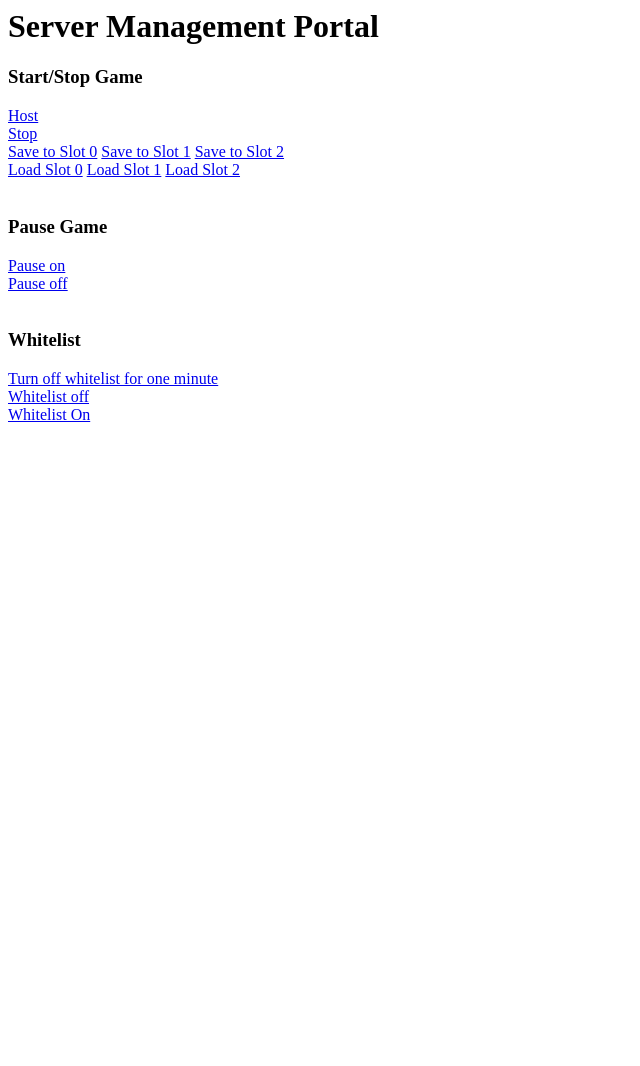
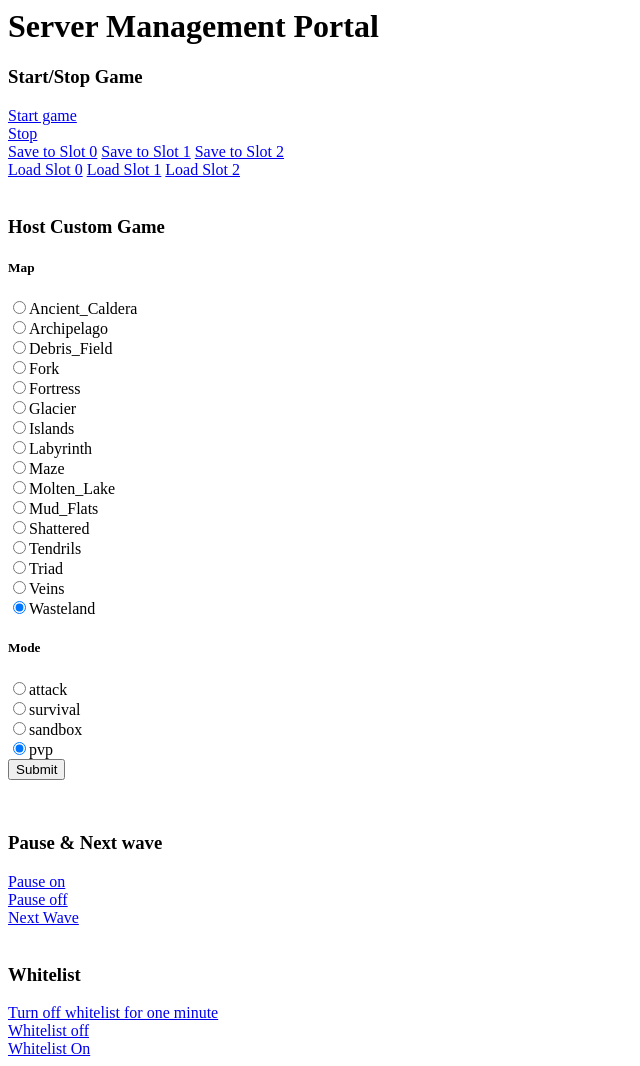
Before and after one commit to LivelyCarpet87/Mindustry-HTTP-Wrapper, a Flask app: template templates/home.html in a window 1280 px wide. Shown: the whole page, without its empty margins (0-640 px from the left). Before the commit the page ends 422 px from the top, so only its background shows below. Run offline with Flask 2, Linux system fonts and the light colour scheme; the template is opened without the code that fills it, so the values that code supplies are empty; parts of the project's set-up code (start-up, migrations or seed data) failed here and were passed over.

Commit message:
Added more options

```diff
--- a/server.py
+++ b/server.py
@@ -106,6 +106,25 @@ def hostGame():
     child.sendline(f'host')
     return redirect("/")
 
+@app.route('/actions/host', methods=['POST'])
+def hostGameDefined():
+    testLoggedIn()
+    map=request.form.get('map')
+    mode=request.form.get('mode')
+    if map not in ["Ancient_Caldera", "Archipelago", "Debris_Field", "Fork", "Fortress", "Glacier", "Islands", "Labyrinth", "Maze",
+    "Molten_Lake", "Mud_Flats", "Shattered", "Tendrils", "Triad", "Veins", "Wasteland"]:
+        abort(400)
+    if mode not in ["sandbox", "survival", "attack", "pvp"]:
+        abort(400)
+    child.sendline(f'host {map} {mode}')
+    return redirect("/")
+
+@app.route('/actions/runwave', methods=['GET'])
+def runwave():
+    testLoggedIn()
+    child.sendline(f'runwave')
+    return redirect("/")
+
 @app.route('/actions/letInPlayer', methods=['GET'])
 def letInPlayer():
     testLoggedIn()
--- a/templates/home.html
+++ b/templates/home.html
@@ -1,16 +1,44 @@
 <h1>Server Management Portal</h1>
 <h3>Start/Stop Game</h3>
 <div style="display: flex; flex-direction: column; ">
-    <a href="/actions/host">Host</a>
+    <a href="/actions/host">Start game</a>
     <a href="/actions/stop">Stop</a>
     <div><a href="/actions/save-to-slot/slot0">Save to Slot 0</a> <a href="/actions/save-to-slot/slot1">Save to Slot 1</a> <a href="/actions/save-to-slot/slot2">Save to Slot 2</a></div>
     <div><a href="/actions/load-slot/slot0">Load Slot 0</a> <a href="/actions/load-slot/slot1">Load Slot 1</a> <a href="/actions/load-slot/slot2">Load Slot 2</a> </div>
 </div>
 <br>
-<h3>Pause Game</h3>
+<h3>Host Custom Game</h3>
+<form action="/actions/host" method="post">
+    <h5>Map</h5>
+    <input type="radio" id="Ancient_Caldera" name="map" value="Ancient_Caldera" id="Ancient_Caldera"  checked><label for="Ancient_Caldera">Ancient_Caldera</label><br>
+    <input type="radio" id="Archipelago" name="map" value="Archipelago" id="Archipelago"  checked><label for="Archipelago">Archipelago</label><br>
+    <input type="radio" id="Debris_Field" name="map" value="Debris_Field" id="Debris_Field"  checked><label for="Debris_Field">Debris_Field</label><br>
+    <input type="radio" id="Fork" name="map" value="Fork" id="Fork"  checked><label for="Fork">Fork</label><br>
+    <input type="radio" id="Fortress" name="map" value="Fortress" id="Fortress"  checked><label for="Fortress">Fortress</label><br>
+    <input type="radio" id="Glacier" name="map" value="Glacier" id="Glacier"  checked><label for="Glacier">Glacier</label><br>
+    <input type="radio" id="Islands" name="map" value="Islands" id="Islands"  checked><label for="Islands">Islands</label><br>
+    <input type="radio" id="Labyrinth" name="map" value="Labyrinth" id="Labyrinth"  checked><label for="Labyrinth">Labyrinth</label><br>
+    <input type="radio" id="Maze" name="map" value="Maze" id="Maze"  checked><label for="Maze">Maze</label><br>
+    <input type="radio" id="Molten_Lake" name="map" value="Molten_Lake" id="Molten_Lake"  checked><label for="Molten_Lake">Molten_Lake</label><br>
+    <input type="radio" id="Mud_Flats" name="map" value="Mud_Flats" id="Mud_Flats"  checked><label for="Mud_Flats">Mud_Flats</label><br>
+    <input type="radio" id="Shattered" name="map" value="Shattered" id="Shattered"  checked><label for="Shattered">Shattered</label><br>
+    <input type="radio" id="Tendrils" name="map" value="Tendrils" id="Tendrils"  checked><label for="Tendrils">Tendrils</label><br>
+    <input type="radio" id="Triad" name="map" value="Triad" id="Triad"  checked><label for="Triad">Triad</label><br>
+    <input type="radio" id="Veins" name="map" value="Veins" id="Veins"  checked><label for="Veins">Veins</label><br>
+    <input type="radio" id="Wasteland" name="map" value="Wasteland" id="Wasteland"  checked><label for="Wasteland">Wasteland</label><br>
+    <h5>Mode</h5>
+    <input type="radio" id="attack" name="mode" value="attack" id="attack"  checked><label for="attack">attack</label><br>
+    <input type="radio" id="survival" name="mode" value="survival" id="survival"  checked><label for="survival">survival</label><br>
+    <input type="radio" id="sandbox" name="mode" value="sandbox" id="sandbox"  checked><label for="sandbox">sandbox</label><br>
+    <input type="radio" id="pvp" name="mode" value="pvp" id="pvp"  checked><label for="pvp">pvp</label><br>
+    <button>Submit</button>
+</form>
+<br>
+<h3>Pause & Next wave</h3>
 <div style="display: flex; flex-direction: column; ">
     <a href="/actions/pause-on">Pause on</a>
     <a href="/actions/pause-off">Pause off</a>
+    <a href="/actions/runwave">Next Wave</a>
 </div>
 <br>
 <h3>Whitelist</h3>
```
